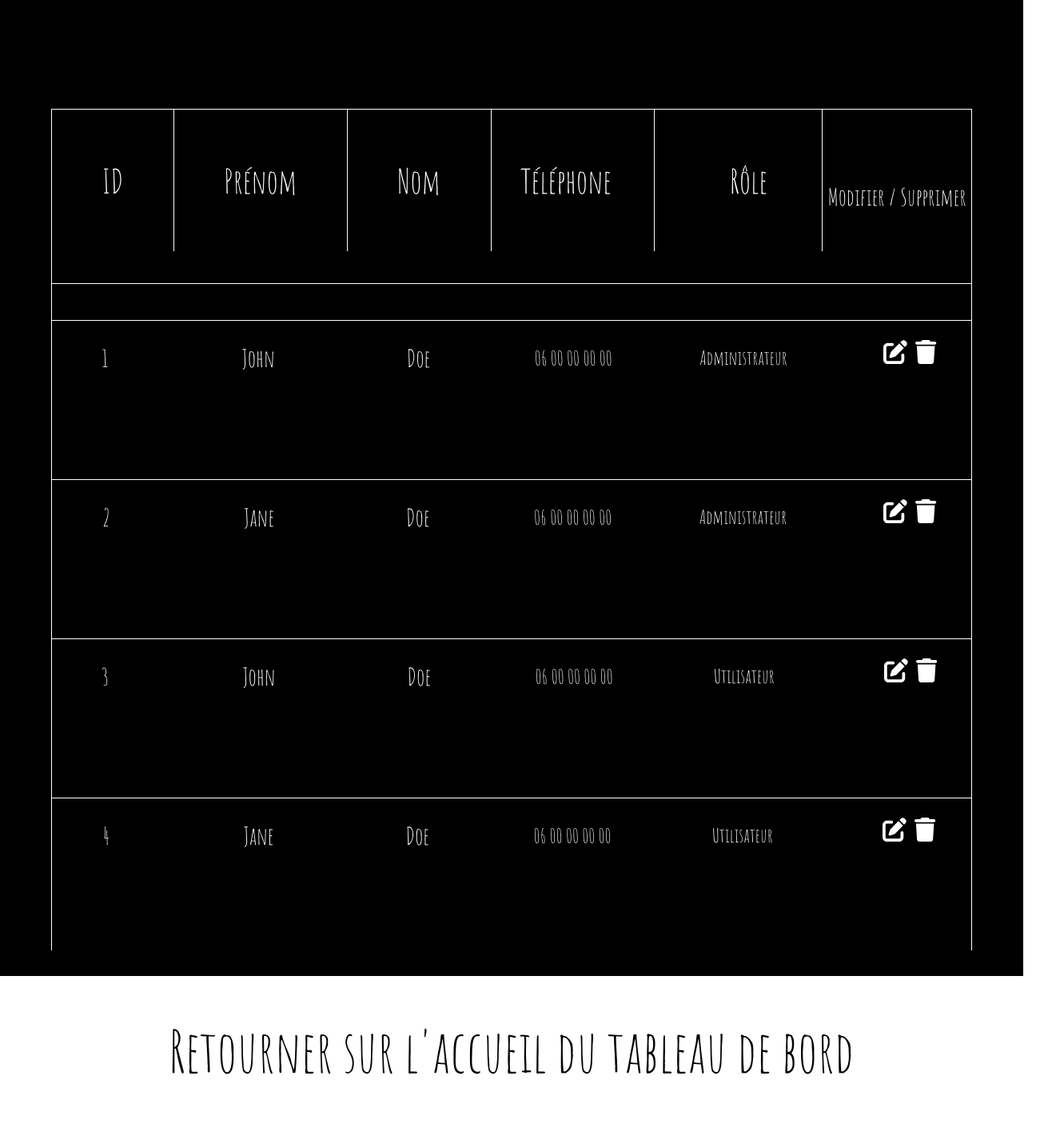
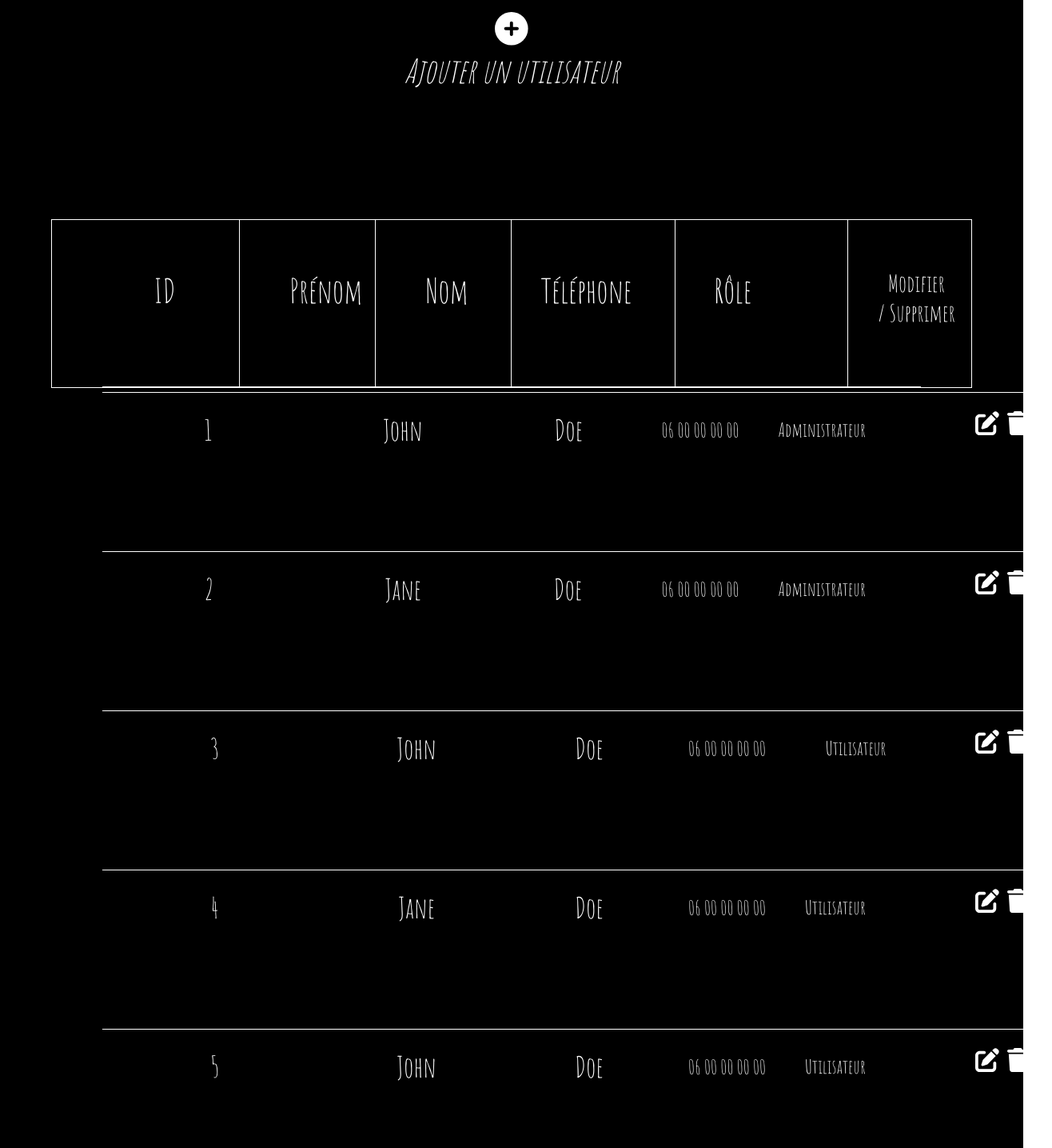
Before and after one commit to tristanlaulanie/waxandsea-front-dashboard, a React (Create React App) app: page /dashboard/users in a window 1280 px wide. Shown: the part 580-2015 px from the top of the page at 80% size, 1316 px wide, since content can reach past the window. Built offline with nearby package versions, Linux system fonts and the light colour scheme.

Commit message:
users_table:desktop:ok

```diff
--- a/src/components/Dashboard/UsersTable/UsersTable.css
+++ b/src/components/Dashboard/UsersTable/UsersTable.css
@@ -4,15 +4,17 @@
     margin: 0;
     padding: 0;
     box-sizing: border-box;
-    cursor: auto;
 }
 
 .main_container {
     display: flex;
     flex-direction: column;
+    align-items: center;
+    justify-content: center;
 }
 
 .dashboard_users_table {
+    height: 300vh;
     display: flex;
     flex-direction: column;
     justify-content: center;
@@ -25,7 +27,7 @@
 
 .home_header {
     width: 100vw;
-    margin-top: 15vh;
+    margin-top: -40vh;
     text-align: center;
     color:black;
     background-color: white;
@@ -36,25 +38,25 @@
 .link-style {
     color:black;
     text-decoration: none;
-  }
+}
 
 .link-style-add {
     color: white;
     text-decoration: none;
     font-size: 1.3em;
-  }
+}
 
 .link-style_set_user {
     color: white;
     text-decoration: none;
     font-size: 1.5em;
     margin-right: 10px;
-  }
+}
 
 .link-style_set_user:hover {
     color:green;
     cursor: pointer;
-  }
+}
 
 .home_header:hover {
     color: red;
@@ -66,8 +68,7 @@
     flex-direction: column;
     align-items: center;
     justify-content: center;
-    gap: 2em;
-    margin-bottom: 2em;
+    margin-top: 60vh;
 }
 
 .users_table_title {
@@ -80,21 +81,62 @@
 }
 
 .users_table {
+    border: 1px solid white;
     display: flex;
     flex-direction: column;
     align-items: center;
     justify-content: center;
-    width: 75vw;
-    border: 1px solid white;
+    height: 30vh;
+    width: 80vw;
     font-size: 1.3em;
 }
 
-#role {
-    width: 20%;
+#id_box {
+    height: 10em;
+    width: 16.6%;
     text-align: center;
 }
 
-.identifiants,
+#firstname_box {
+    height: 10em;
+    width: 16.6%;
+    text-align: center;
+}
+
+#lastname_box {
+    height: 10em;
+    width: 16.6%;
+    text-align: center;
+}
+
+#phonenumber_box {
+    height: 10em;
+    width: 16.6%;
+    text-align: center;
+}
+
+#role_box {
+    height: 10em;
+    width: 16.6%;
+    text-align: center;
+}
+
+#role {
+    position: relative;
+    left: 0.5em;
+}
+
+#setuser_box {
+    height: 10em;
+    width: 16.6%;
+    text-align: center;
+}
+
+#set_user {
+    position: relative;
+    top: 60px;
+}
+
 .utilisateur {
     /* border: 1px solid white; */
     display: flex;
@@ -110,17 +152,17 @@
     justify-content: center;
     align-items: center;
     text-align: center;
+    width: 80vw;
 }
 
 .identifiants h3 {
+    height: 5em;
     padding: 1.5em;
     border-right: 1px solid white;
 }
 
 .identifiants h4 {
     text-align: center;
-    position: relative;
-    width: 16vw;
     font-size: 1.4em;
 }
 
@@ -130,6 +172,10 @@
     grid-template-rows: 6fr;
     row-gap: 60px;
     font-size: 1.2em;
+    height: 120vh;
+    position: relative;
+    top: -25vh;
+    width: 80vw;
 }
 
 .utilisateur {
@@ -138,31 +184,58 @@
     margin-top: 1.5em;
     border-top: 1px solid white;
     font-size: 30px;
-    width: 75vw;
-}
-
-.user-final {
-    margin-bottom: 3em;
+    width: 75vw
 }
 
 .number {
     position: relative;
     left: -4vw;
+    width: 16.6%;
+}
+
+.number h1 {
+    font-size: 1.2em;
+    position: relative;
+    left: 8vw;
 }
 
 .firstname {
     position: relative;
-    left: -3vw;
+    margin-left: 2em;
+    width: 16.6%
+}
+
+.firstname h1 {
+    font-size: 1.2em;
+    position: relative;
+    left: 6vw;
 }
 
 .lastname {
     position: relative;
     left: -0.5vw;
+    width: 16.6%;
+}
+
+.lastname h1 {
+    font-size: 1.2em;
+    position: relative;
+    left: 6vw;
 }
 
 .phonenumber {
     position: relative;
-    left: 1.5vw;
+    margin-left: 1.5vw;
+    width: 16.6%;
+    display: flex;
+    flex-direction: row;
+}
+
+.phonenumber h1 {
+    font-size: 1em;
+    width: 13vw;
+    position: relative;
+    left: 2vw;
 }
 
 #phonenumber-title {
@@ -173,6 +246,13 @@
 .role {
     position: relative;
     left: 4vw;
+    width: 16.6%;
+}
+
+.role h1 {
+    font-size: 1em;
+    position: relative;
+    left: -2vw;
 }
 
 .users_set_icons {
@@ -180,12 +260,12 @@
     position: relative;
     left: 6vw;
     padding: 1em;
+    font-size: 0.7em;
 }
 
 .users_set_icons i {
     position: relative;
     padding-right: 10px;
-    font-size: 1.5em;
 }
 
 #penSquare_icon:hover {
@@ -200,12 +280,11 @@
 
 .home_dashboard_footer {
     padding-top: 3em;
-    padding-bottom: 1em;
     border-bottom: 1px solid white;
     width: 100%;
     text-align: center;
     color: black;
-    background-color: white;
+    background-color: black;
     border-top: 2em solid black;
 
 }
@@ -217,5 +296,5 @@
 
 .home_dash_footer_h1 {
     color:black;
-    font-size: 1.5em;
+    font-size: 1.2em;
 }
--- a/src/components/Dashboard/UsersTable/index.js
+++ b/src/components/Dashboard/UsersTable/index.js
@@ -14,7 +14,7 @@ function UsersTable() {
         <Link to="/dashboard" className="link-style">
           <header className="home_header">
             <h1 className="home_header_h1">
-              Retourner sur l'accueil du tableau de bord
+              Retourner sur l'accueil du tableau de bord.
             </h1>
           </header>
         </Link>
@@ -30,20 +30,45 @@ function UsersTable() {
           </section>
           <section className="users_table">
             <div className="identifiants">
-              <h3>ID</h3>
-              <h3>Prénom</h3>
-              <h3>Nom</h3>
+              <div id="id_box">
+                <h3 id="id_title">ID</h3>
+              </div>
+              <div id="firstname_box">
+                <h3 id="firstname_id">Prénom</h3>
+              </div>
+              <div id="lastname_box">
+                <h3 id="name_id">Nom</h3>
+              </div>
+              <div id="phonenumber_box">
                 <h3 id="phonenumber-title">Téléphone</h3>
+              </div>
+              <div id="role_box">
                 <h3 id="role">Rôle</h3>
-              <h4>Modifier / Supprimer</h4>
               </div>
+              <div id="setuser_box">
+                <h4 id="set_user">
+                  Modifier <br></br> / Supprimer
+                </h4>
+              </div>
+            </div>
+          </section>
           <section className="users">
             <div className="utilisateur">
-                <p className="number">1</p>
-                <p className="firstname">John</p>
-                <p className="lastname">Doe</p>
-                <p className="phonenumber">06 00 00 00 00</p>
-                <p className="role">Administrateur</p>
+              <p className="number">
+                <h1>1</h1>
+              </p>
+              <p className="firstname">
+                <h1>John</h1>
+              </p>
+              <p className="lastname">
+                <h1>Doe</h1>
+              </p>
+              <p className="phonenumber">
+                <h1>06 00 00 00 00</h1>
+              </p>
+              <p className="role">
+                <h1>Administrateur</h1>
+              </p>
               <p className="users_set_icons">
                 <Link
                   to="/dashboard/users/set-user"
@@ -57,11 +82,21 @@ function UsersTable() {
               </p>
             </div>
             <div className="utilisateur">
-                <p className="number">2</p>
-                <p className="firstname">Jane</p>
-                <p className="lastname">Doe</p>
-                <p className="phonenumber">06 00 00 00 00</p>
-                <p className="role">Administrateur</p>
+              <p className="number">
+                <h1>2</h1>
+              </p>
+              <p className="firstname">
+                <h1>Jane</h1>
+              </p>
+              <p className="lastname">
+                <h1>Doe</h1>
+              </p>
+              <p className="phonenumber">
+                <h1>06 00 00 00 00</h1>
+              </p>
+              <p className="role">
+                <h1>Administrateur</h1>
+              </p>
               <p className="users_set_icons">
                 <Link
                   to="/dashboard/users/set-user"
@@ -75,10 +110,18 @@ function UsersTable() {
               </p>
             </div>
             <div className="utilisateur">
-                <p className="number">3</p>
-                <p className="firstname">John</p>
-                <p className="lastname">Doe</p>
-                <p className="phonenumber">06 00 00 00 00</p>
+              <p className="number">
+                <h1>3</h1>
+              </p>
+              <p className="firstname">
+                <h1>John</h1>
+              </p>
+              <p className="lastname">
+                <h1>Doe</h1>
+              </p>
+              <p className="phonenumber">
+                <h1>06 00 00 00 00</h1>
+              </p>
               <p className="role">Utilisateur</p>
               <p className="users_set_icons">
                 <Link
@@ -93,11 +136,21 @@ function UsersTable() {
               </p>
             </div>
             <div className="utilisateur">
-                <p className="number">4</p>
-                <p className="firstname">Jane</p>
-                <p className="lastname">Doe</p>
-                <p className="phonenumber">06 00 00 00 00</p>
-                <p className="role">Utilisateur</p>
+              <p className="number">
+                <h1>4</h1>
+              </p>
+              <p className="firstname">
+                <h1>Jane</h1>
+              </p>
+              <p className="lastname">
+                <h1>Doe</h1>
+              </p>
+              <p className="phonenumber">
+                <h1>06 00 00 00 00</h1>
+              </p>
+              <p className="role">
+                <h1>Utilisateur</h1>
+              </p>
               <p className="users_set_icons">
                 <Link
                   to="/dashboard/users/set-user"
@@ -111,11 +164,21 @@ function UsersTable() {
               </p>
             </div>
             <div className="utilisateur user-final">
-                <p className="number">5</p>
-                <p className="firstname">John</p>
-                <p className="lastname">Doe</p>
-                <p className="phonenumber">06 00 00 00 00</p>
-                <p className="role">Utilisateur</p>
+              <p className="number">
+                <h1>5</h1>
+              </p>
+              <p className="firstname">
+                <h1>John</h1>
+              </p>
+              <p className="lastname">
+                <h1>Doe</h1>
+              </p>
+              <p className="phonenumber">
+                <h1>06 00 00 00 00</h1>
+              </p>
+              <p className="role">
+                <h1>Utilisateur</h1>
+              </p>
               <p className="users_set_icons">
                 <Link
                   to="/dashboard/users/set-user"
@@ -129,15 +192,7 @@ function UsersTable() {
               </p>
             </div>
           </section>
-          </section>
         </main>
-        <footer className="home_dashboard_footer">
-          <Link to="/dashboard" className="link-style">
-            <h1 className="home_dash_footer_h1">
-              Retourner sur l'accueil du tableau de bord
-            </h1>
-          </Link>
-        </footer>
       </section>
     </>
   );
--- a/src/components/Paiement/PaiementResponsive.css
+++ b/src/components/Paiement/PaiementResponsive.css
@@ -1,4 +1,5 @@
 @media screen and (width <= 1200px){
+
     #command_details {
         position: relative;
         left: -3em;
@@ -6,12 +7,14 @@
 }
 
 @media screen and (width <= 1100px) {
+
     .paypal_card {
         padding: 80px 120px;
     }
 }
 
 @media screen and (width <= 1030px) {
+
     #paiement-card {
         padding: 40px;
         width: 52vw;
@@ -19,8 +22,7 @@
 
     #paiement_system {
         position: relative;
-        left: 2em;
-        width:
+        left: 2em
     }
 
     #paiement_icon {
@@ -89,6 +91,7 @@
         position: relative;
         left: 2em;
         bottom: 20vh;
+        padding-bottom: 20em;
     }
 }
 
@@ -98,6 +101,7 @@
         position: relative;
         left: -0.2em;
     }
+
     #choose_paiement {
         font-size: 3em;
     }
@@ -109,6 +113,7 @@
 }
 
 @media screen and (width <= 550px) {
+
     .Paiement {
         position: relative;
         left: -0.5em;
--- a/src/components/Panier/PanierResponsive.css
+++ b/src/components/Panier/PanierResponsive.css
@@ -51,7 +51,7 @@
 
     #button {
         position: relative;
-        top: 3em;
+        top: 2.2em;
         left: 0.8em;
         font-size: 35px;
     }
```
Also changed, not shown: src/components/Dashboard/UsersTable/UsersTableResponsive.css (+141 -0 lines). Lines whose indentation alone changed are shown as unchanged.
